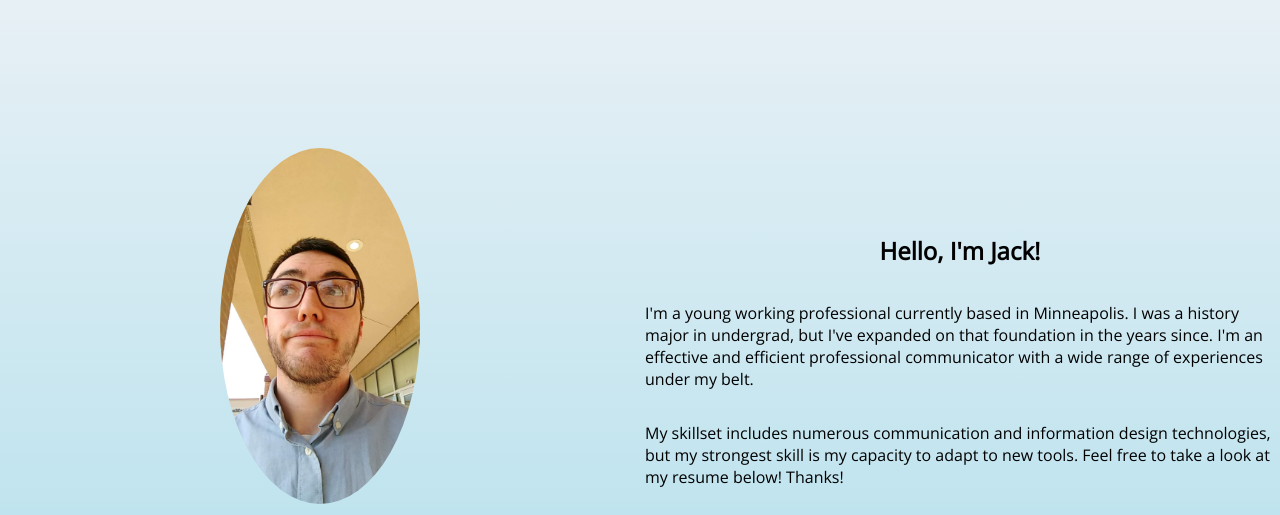
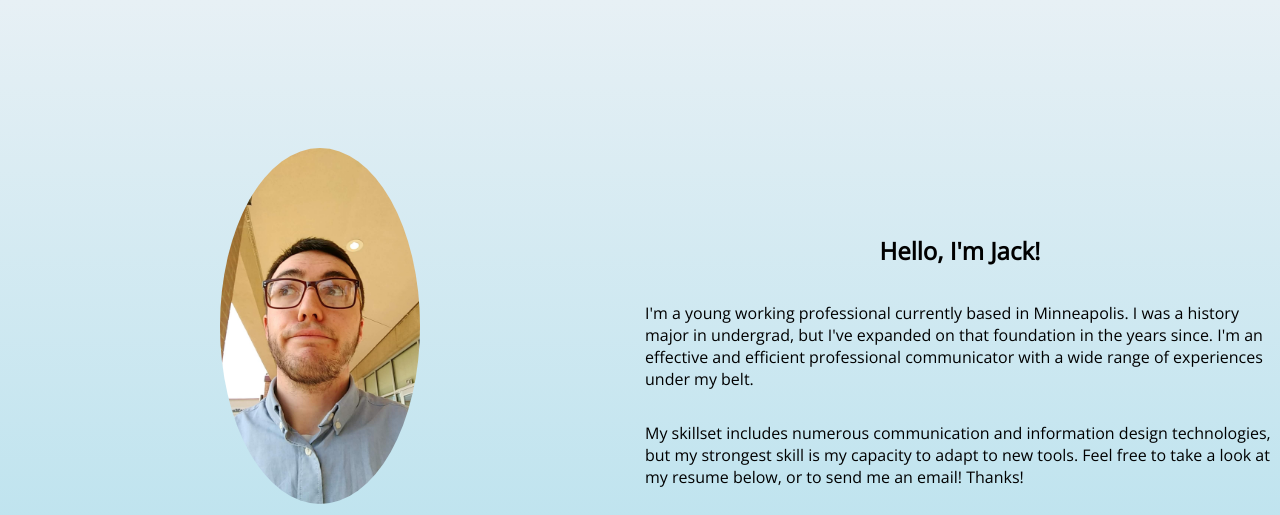
Before and after one commit to Jackqs7/JQPersonalSite, a plain HTML site: page index.html in a window 1280 px wide. Shown: the top 515 px of the page. Drawn offline with nearby package versions, Linux system fonts and the light colour scheme.

Commit message:
Update index.html

```diff
--- a/index.html
+++ b/index.html
@@ -26,7 +26,7 @@
 			</p>
 			<p>
 			My skillset includes numerous communication and information design technologies, but my strongest skill is my capacity to adapt to new tools.
-			Feel free to take a look at my resume below!
+			Feel free to take a look at my resume below, or to send me an email!
 			Thanks!
 			</p>
 			<ul class="artifact-links">
```
